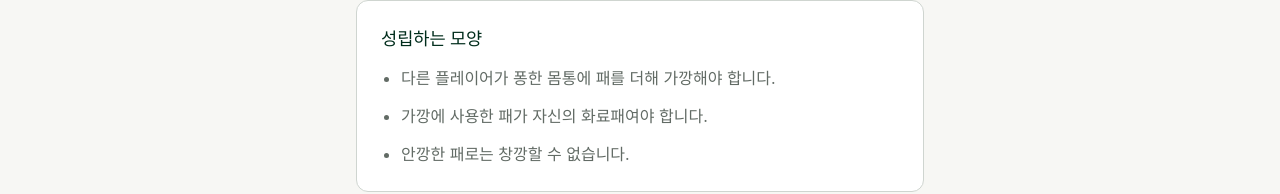
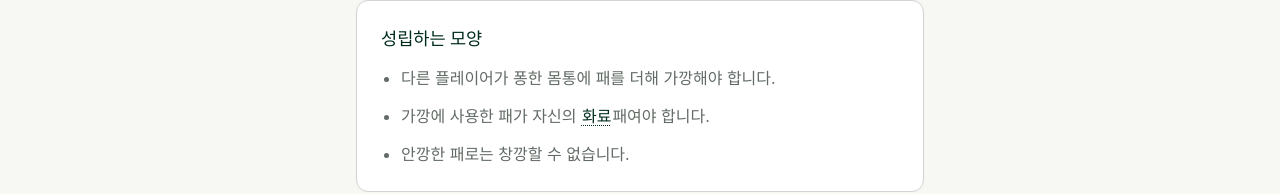
Before and after one commit to sascill/mahjong-helper, a React (Vite) app: page /yaku/chankan in a window 1280 px wide. Shown: the part 230-424 px from the top of the page. Built offline with nearby package versions, Linux system fonts and the light colour scheme.

Commit message:
feat: 역 상세 인라인 용어 도움말 추가

```diff
--- a/src/features/yaku-catalog/YakuCatalog.module.css
+++ b/src/features/yaku-catalog/YakuCatalog.module.css
@@ -66,6 +66,51 @@
   font-size: 0.8rem;
   font-weight: 800;
   line-height: 1;
+}
+
+.inlineGlossaryButton {
+  display: inline;
+  margin: 0;
+  padding: 0 1px;
+  border: 0;
+  background: transparent;
+  color: var(--color-primary-strong);
+  font: inherit;
+  font-weight: 800;
+  text-decoration-line: underline;
+  text-decoration-style: dotted;
+  text-decoration-thickness: 1px;
+  text-underline-offset: 3px;
+  cursor: pointer;
+}
+
+.inlineGlossaryButton[aria-expanded='true'] {
+  color: var(--color-accent);
+}
+
+.inlineGlossaryButton:focus-visible {
+  border-radius: 2px;
+  outline: 3px solid var(--color-primary-soft);
+  outline-offset: 2px;
+}
+
+.inlineGlossaryNote {
+  display: block;
+  margin-top: var(--space-2);
+  padding: var(--space-3);
+  border-left: 3px solid var(--color-accent);
+  border-radius: 0 var(--radius-control) var(--radius-control) 0;
+  background: var(--color-primary-soft);
+  color: var(--color-text);
+  font-size: 0.88rem;
+  line-height: 1.5;
+}
+
+.inlineGlossaryNoteTitle {
+  display: block;
+  margin-bottom: var(--space-1);
+  color: var(--color-primary-strong);
+  font-weight: 800;
 }
 
 .groupNavigation {
--- /dev/null
+++ b/src/features/yaku-catalog/ui/InlineGlossaryText.tsx
@@ -0,0 +1,113 @@
+import type { ReactNode } from 'react'
+
+import {
+  GLOSSARY_TERMS,
+  type GlossaryTerm,
+} from '../../../domain/mahjong/glossary'
+import styles from '../YakuCatalog.module.css'
+
+type InlineGlossaryTextProps = {
+  text: string
+  blockId: string
+  activeKey: string | null
+  onToggle: (key: string | null) => void
+}
+
+type InlineGlossaryMatch = {
+  term: GlossaryTerm
+  keyword: string
+}
+
+const INLINE_GLOSSARY_MATCHES: readonly InlineGlossaryMatch[] = GLOSSARY_TERMS
+  .flatMap((term) =>
+    [term.label, ...term.aliases]
+      .filter((keyword) => keyword.length > 1)
+      .map((keyword) => ({ term, keyword })),
+  )
+  .sort((a, b) => b.keyword.length - a.keyword.length)
+
+const getNoteId = (key: string): string =>
+  `inline-glossary-${key.replace(/[^a-z0-9_-]/gi, '-')}`
+
+const findGlossaryMatch = (
+  text: string,
+  index: number,
+): InlineGlossaryMatch | undefined =>
+  INLINE_GLOSSARY_MATCHES.find(({ keyword }) =>
+    text.startsWith(keyword, index),
+  )
+
+export function InlineGlossaryText({
+  text,
+  blockId,
+  activeKey,
+  onToggle,
+}: InlineGlossaryTextProps) {
+  const nodes: ReactNode[] = []
+  let activeTerm: GlossaryTerm | null = null
+  let activeNoteId: string | null = null
+  let cursor = 0
+
+  while (cursor < text.length) {
+    const match = findGlossaryMatch(text, cursor)
+
+    if (!match) {
+      const nextMatchIndex = INLINE_GLOSSARY_MATCHES.reduce(
+        (closestIndex, { keyword }) => {
+          const keywordIndex = text.indexOf(keyword, cursor + 1)
+
+          return keywordIndex === -1
+            ? closestIndex
+            : Math.min(closestIndex, keywordIndex)
+        },
+        text.length,
+      )
+
+      nodes.push(text.slice(cursor, nextMatchIndex))
+      cursor = nextMatchIndex
+      continue
+    }
+
+    const glossaryKey = `${blockId}-${match.term.id}`
+    const isActive = activeKey === glossaryKey
+    const noteId = getNoteId(glossaryKey)
+
+    if (isActive) {
+      activeTerm = match.term
+      activeNoteId = noteId
+    }
+
+    nodes.push(
+      <button
+        className={styles.inlineGlossaryButton}
+        type="button"
+        key={`${glossaryKey}-${cursor}`}
+        aria-expanded={isActive}
+        aria-controls={isActive ? noteId : undefined}
+        onClick={() => onToggle(isActive ? null : glossaryKey)}
+      >
+        {match.keyword}
+      </button>,
+    )
+
+    cursor += match.keyword.length
+  }
+
+  return (
+    <>
+      {nodes}
+      {activeTerm && activeNoteId && (
+        <span
+          className={styles.inlineGlossaryNote}
+          id={activeNoteId}
+          role="note"
+        >
+          <strong className={styles.inlineGlossaryNoteTitle}>
+            {activeTerm.label}
+          </strong>
+          <span>{activeTerm.description}</span>
+        </span>
+      )}
+    </>
+  )
+}
--- a/src/features/yaku-catalog/ui/YakuDetail.tsx
+++ b/src/features/yaku-catalog/ui/YakuDetail.tsx
@@ -1,7 +1,10 @@
+import { useState } from 'react'
+
 import type { Yaku } from '../../../domain/mahjong/yaku'
 import { MahjongTile } from '../../../shared/ui'
 import styles from '../YakuCatalog.module.css'
 import { getDetailValueLabels } from '../lib/yakuPresentation'
+import { InlineGlossaryText } from './InlineGlossaryText'
 
 type YakuDetailProps = {
   yaku: Yaku
@@ -9,6 +12,9 @@ type YakuDetailProps = {
 
 export function YakuDetail({ yaku }: YakuDetailProps) {
   const valueLabels = getDetailValueLabels(yaku)
+  const [activeGlossaryKey, setActiveGlossaryKey] = useState<string | null>(
+    null,
+  )
 
   return (
     <>
@@ -26,14 +32,28 @@ export function YakuDetail({ yaku }: YakuDetailProps) {
             ))}
           </div>
         </div>
-        <p className={styles.description}>{yaku.summary}</p>
+        <p className={styles.description}>
+          <InlineGlossaryText
+            text={yaku.summary}
+            blockId={`${yaku.id}-summary`}
+            activeKey={activeGlossaryKey}
+            onToggle={setActiveGlossaryKey}
+          />
+        </p>
       </header>
 
       <section className={styles.infoCard} aria-labelledby="requirements-title">
         <h2 id="requirements-title">성립하는 모양</h2>
         <ul className={styles.requirements}>
-          {yaku.requirements.map((requirement) => (
-            <li key={requirement}>{requirement}</li>
+          {yaku.requirements.map((requirement, index) => (
+            <li key={requirement}>
+              <InlineGlossaryText
+                text={requirement}
+                blockId={`${yaku.id}-requirement-${index}`}
+                activeKey={activeGlossaryKey}
+                onToggle={setActiveGlossaryKey}
+              />
+            </li>
           ))}
         </ul>
       </section>
```
Also changed, not shown: src/features/yaku-catalog/Spec.md (+5 -0 lines), 1 other file (tests, documents, lock files or other folders).
